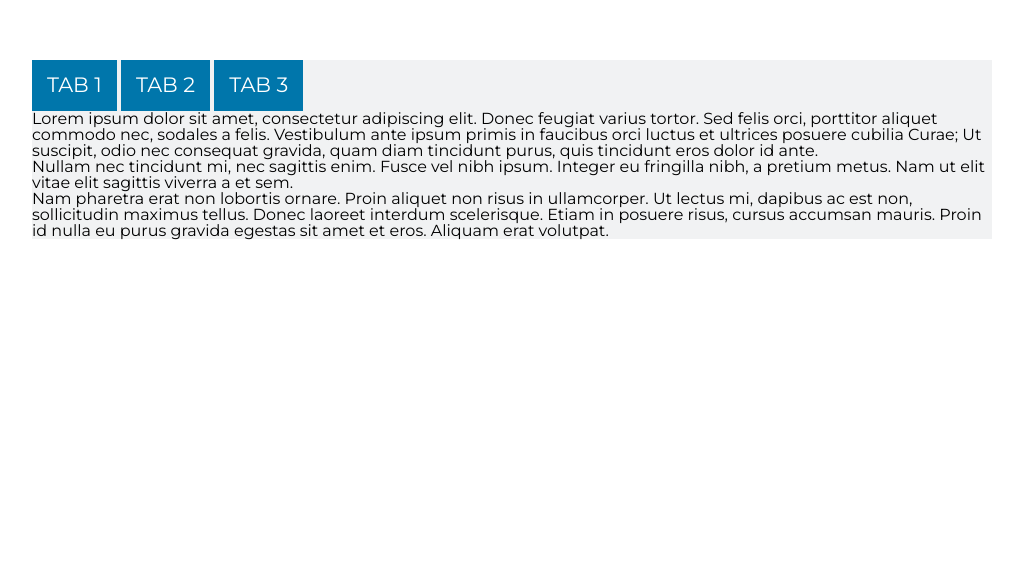
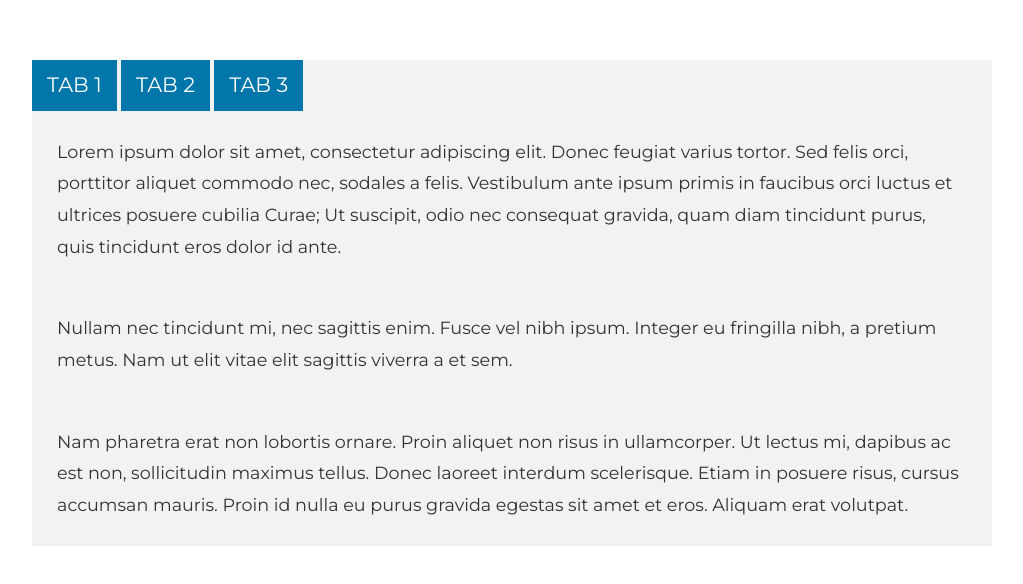
Before and after one commit to LeoMeloDev/MAS, a plain HTML site: page index.html in a window 1280 px wide. Shown: the part 196-780 px from the top of the page, without its empty margins (128-1151 px from the left). Drawn offline with nearby package versions, Linux system fonts and the light colour scheme.

Commit message:
Adds tab-content css properties for Desktop

```diff
--- a/css/style.css
+++ b/css/style.css
@@ -143,3 +143,13 @@ table {
   font-weight: bold;
   color: #4d4d4d;
 }
+
+.tab-content {
+  padding: 25px;
+  line-height: 1.8;
+  font-size: 1.1em;
+}
+
+.tab-content p {
+  color: #333;
+}
```
